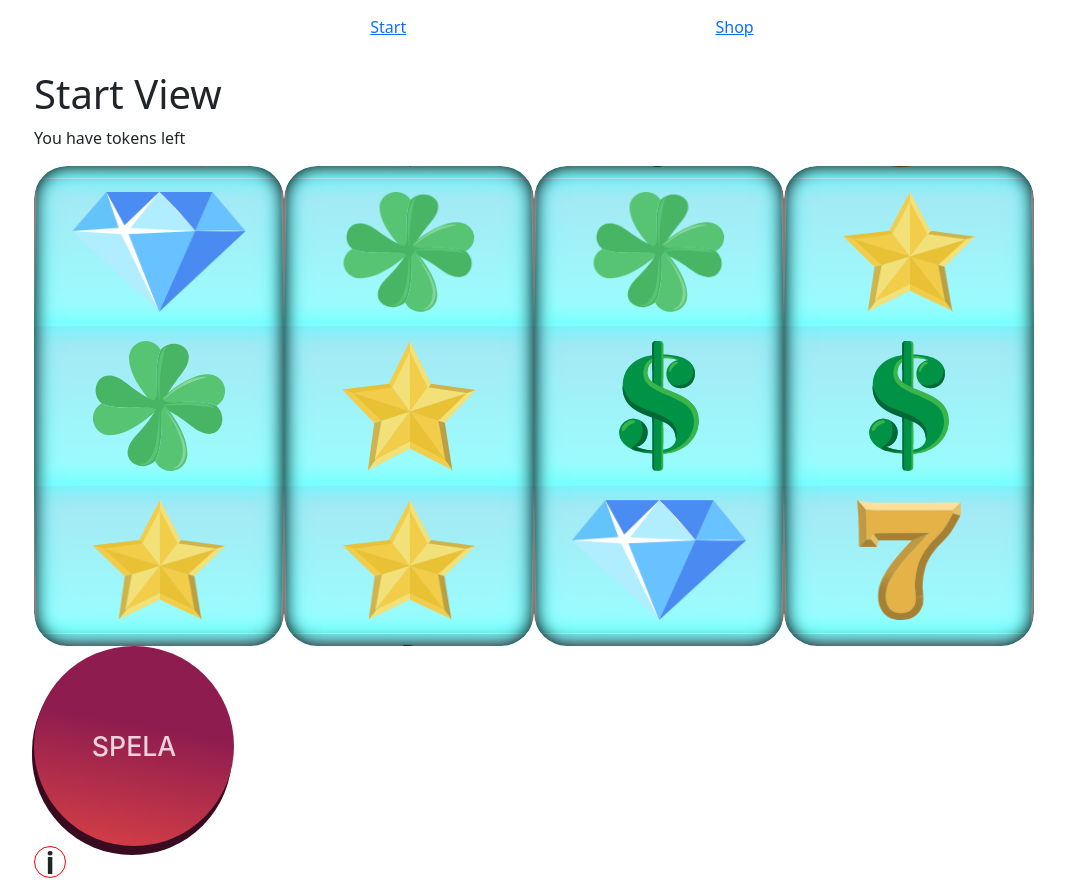
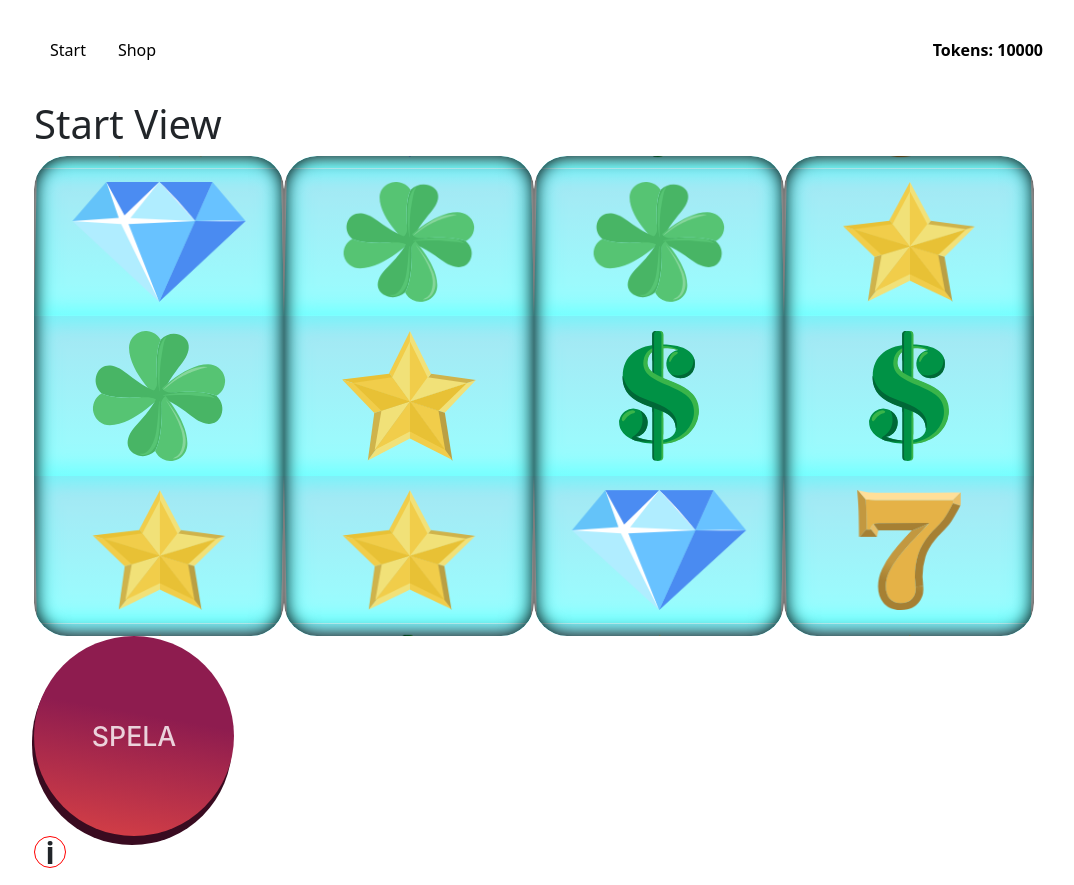
Before and after one commit to ztipsamme/jontastic-slots, a Vue app: page /#/ in a window 1280 px wide. Shown: the whole page, without its empty margins (94-1168 px from the left). Built offline with nearby package versions, Linux system fonts and the light colour scheme.

Commit message:
tokens.sum displayed in app.vue

```diff
--- a/src/App.vue
+++ b/src/App.vue
@@ -1,19 +1,27 @@
 <script>
+  import { useTokenStore } from "./stores/tokenStore.js"
   import PopUp from "./components/pop-ups/infoPopUp.vue"
   export default {
+    setup() {
+      const tokens = useTokenStore()
+      return { tokens }
+    },
     components: {
       PopUp,
     },
   }
 </script>
 <template>
-  <nav>
-    <ul>
+  <nav class="nav">
+    <ul class="nav">
       <li>
-        <RouterLink to="/">Start</RouterLink>
+        <RouterLink class="nav-link" to="/">Start</RouterLink>
       </li>
-      <li><RouterLink to="/shop">Shop</RouterLink></li>
+      <li>
+        <RouterLink class="nav-link" to="/shop">Shop</RouterLink>
+      </li>
     </ul>
+    <div id="tokens">Tokens: {{ tokens.tokens.sum }}</div>
   </nav>
   <main>
     <RouterView />
@@ -21,16 +29,21 @@
   <PopUp />
 </template>
 
-<style>
-  nav {
+<style lang="scss">
+  .nav {
     padding: 15px;
+    display: flex;
+    align-items: center;
+    justify-content: space-between;
+    > * {
+      color: #000;
+      > li > * {
+        color: inherit;
+      }
+    }
   }
-  ul,
-  li {
-    display: flex;
-    justify-content: space-evenly;
-    align-items: center;
-    gap: 20px;
-    color: black;
+
+  #tokens {
+    font-weight: bold;
   }
 </style>
--- a/src/components/SlotMachineComp.vue
+++ b/src/components/SlotMachineComp.vue
@@ -165,7 +165,6 @@
 
 <template>
   <h1 v-if="winner">WOOOHKOOOO</h1>
-  <p>You have {{ tokens.sum }} tokens left</p>
   <h1 v-if="winner">Congratulations, you won 100 tokens!</h1>
   <h1 v-if="this.tokens.sum === 0">GAME OVER</h1>
 
--- a/src/views/ShopView.vue
+++ b/src/views/ShopView.vue
@@ -63,7 +63,6 @@
 <template>
   <header>
     <h1 class="first-heading">Butik</h1>
-    <h2 class="tokens">Antal tokens: {{ tokens.sum }}</h2>
   </header>
   <main class="shop container">
     <section class="row">
```
